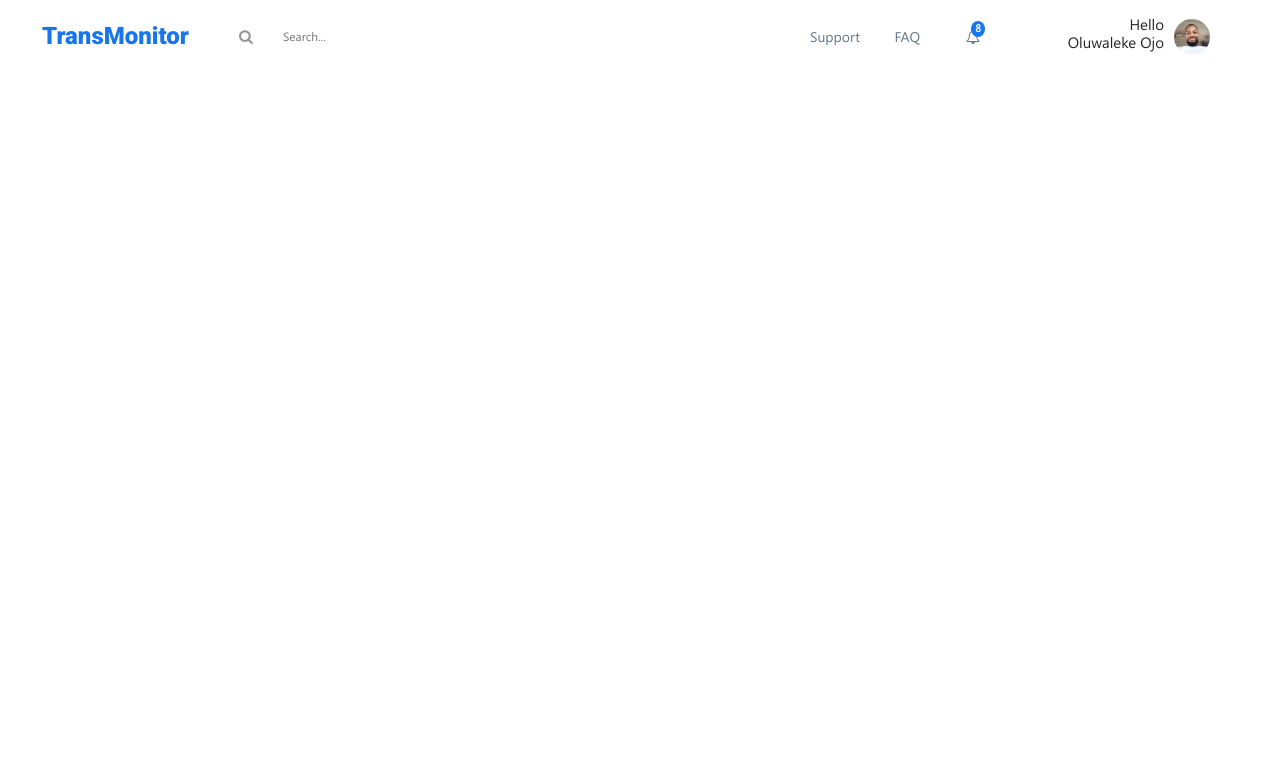
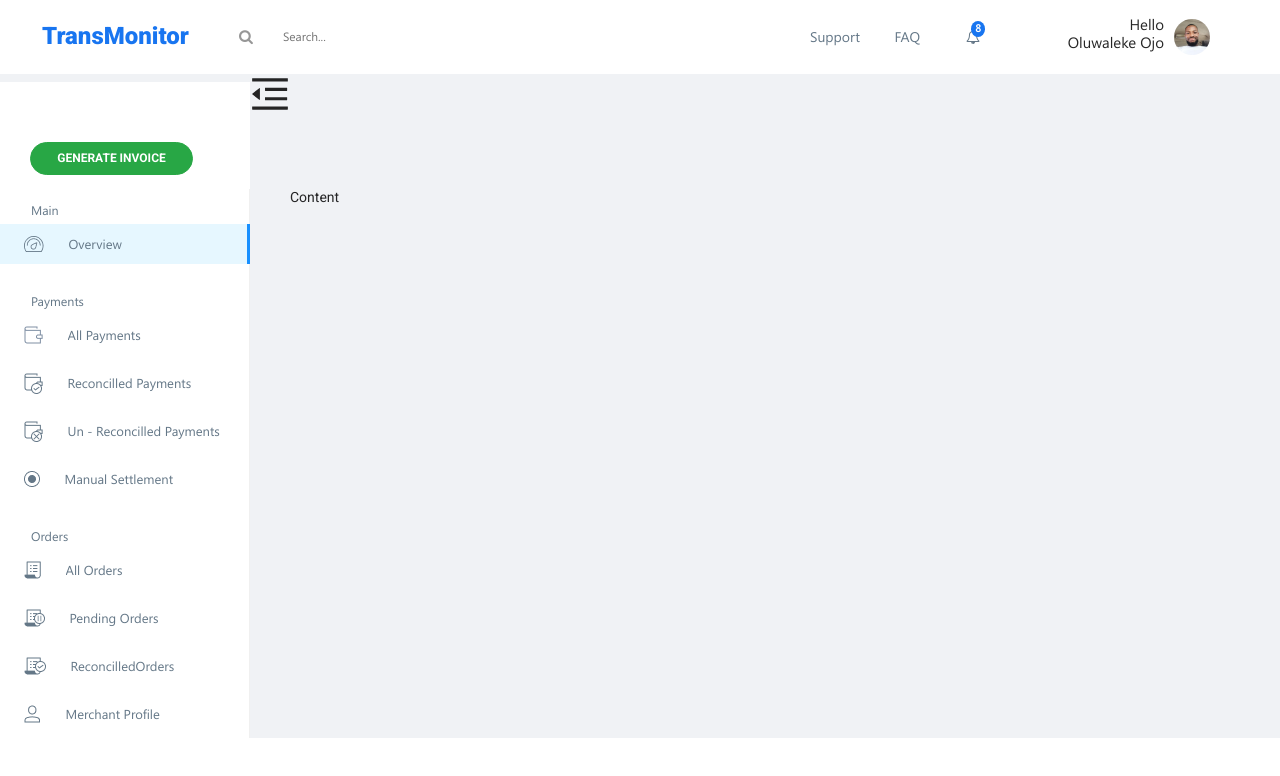
Before and after one commit to orsdev/transmonitordashboard, a React (Create React App) app: page / in a window 1280 px wide. Shown: the top 776 px of the page. Built offline with nearby package versions, Linux system fonts and the light colour scheme.

Commit message:
sidebar component added to app

```diff
--- a/src/assets/css/style.css
+++ b/src/assets/css/style.css
@@ -130,6 +130,69 @@
     font-size: 1.8rem;
   }
 }
+.ant-layout-sider {
+  background: #fff;
+  padding-top: 60px;
+  margin-top: 8px;
+}
+.ant-layout-sider ul {
+  font-family: "Segoe UI Regular";
+  margin: 0;
+  padding: 0;
+  margin-top: 14px;
+  list-style: none;
+}
+.ant-layout-sider ul li {
+  color: #647787;
+  display: flex;
+  align-items: center;
+  font-size: 1.3rem;
+  padding-top: 11px;
+  padding-bottom: 10px;
+  padding-left: 31px;
+  cursor: pointer;
+}
+.ant-layout-sider ul li:hover {
+  opacity: 0.7;
+}
+.ant-layout-sider ul li.active {
+  background: #e5e5e5;
+  border-left: 4px solid #1875f0;
+}
+.ant-layout-sider ul li img {
+  margin-right: 14.5px;
+}
+.ant-layout-sider h5 {
+  font-family: "Segoe UI Regular";
+  color: #647787;
+  padding-left: 31px;
+}
+.ant-layout-sider-invoice {
+  width: 163px;
+  height: 33px;
+  border-radius: 30px;
+  -webkit-border-radius: 30px;
+  -moz-border-radius: 30px;
+  -ms-border-radius: 30px;
+  -o-border-radius: 30px;
+  font-size: 1.2rem;
+  font-weight: 700;
+}
+.ant-layout-sider-main {
+  margin-top: 14px;
+}
+.ant-layout-sider-payments, .ant-layout-sider-orders {
+  margin-top: 30px;
+}
+
+.ant-layout-header {
+  background: transparent;
+}
+.ant-layout-header svg {
+  width: 40px;
+  height: 40px;
+}
+
 @font-face {
   font-family: "Segoe UI Regular";
   font-style: normal;
--- /dev/null
+++ b/src/assets/sass/components/_sidebar.scss
@@ -0,0 +1,73 @@
+.ant-layout-sider {
+  background: $white;
+  padding-top: 60px;
+  margin-top: 8px;
+
+  ul {
+    font-family: 'Segoe UI Regular';
+    margin: 0;
+    padding: 0;
+    margin-top: 14px;
+    list-style: none;
+
+    li {
+      color: $teal;
+      display: flex;
+      align-items: center;
+      font-size: 1.3rem;
+      padding-top: 11px;
+      padding-bottom: 10px;
+      padding-left: 31px;
+      cursor: pointer;
+
+      &:hover {
+        opacity: 0.7;
+      }
+
+      &.active {
+        background: $lightblue;
+        border-left: 4px solid $blue;
+      }
+
+      img {
+        margin-right: 14.5px;
+      }
+    }
+  }
+
+  h5 {
+    font-family: 'Segoe UI Regular';
+    color: $teal;
+    padding-left: 31px;
+  }
+
+  &-invoice {
+    width: 163px;
+    height: 33px;
+    border-radius: 30px;
+    -webkit-border-radius: 30px;
+    -moz-border-radius: 30px;
+    -ms-border-radius: 30px;
+    -o-border-radius: 30px;
+    font-size: 1.2rem;
+    font-weight: 700;
+  }
+
+  &-main {
+    margin-top: 14px;
+  }
+
+  &-payments,
+  &-orders {
+    margin-top: 30px;
+  }
+}
+
+.ant-layout-header {
+  background: transparent;
+
+  svg {
+    width: 40px;
+    height: 40px;
+  }
+}
--- a/src/assets/sass/style.scss
+++ b/src/assets/sass/style.scss
@@ -1,5 +1,6 @@
 @import './includes/colors';
 @import './components/navbar';
+@import './components/sidebar';
 
 @font-face {
   font-family: 'Segoe UI Regular';
--- /dev/null
+++ b/src/components/main.js
@@ -0,0 +1,52 @@
+import React, { useState, useEffect } from 'react';
+import { Layout } from 'antd';
+import Sidebar from './sidebar';
+import {
+  MenuUnfoldOutlined,
+  MenuFoldOutlined,
+} from '@ant-design/icons';
+
+const { Header, Content } = Layout;
+
+function Main() {
+  const [collapsed, setCollapsed] = useState(false);
+
+  useEffect(() => {
+    if (window.matchMedia("(max-width: 850px)").matches) {
+      setCollapsed(true);
+    }
+  }, []);
+
+
+
+  function toggle() {
+    setCollapsed(!collapsed);
+  };
+
+  return (
+    <>
+      <Layout>
+        <Sidebar collapsed={collapsed} />
+        <Layout className="site-layout">
+          <Header className="site-layout-background" style={{ padding: 0 }}>
+            {React.createElement(collapsed ? MenuUnfoldOutlined : MenuFoldOutlined, {
+              className: 'trigger',
+              onClick: toggle,
+            })}
+          </Header>
+          <Content
+            className="site-layout-background"
+            style={{
+              margin: '24px 16px',
+              padding: 24
+            }}
+          >
+            Content
+          </Content>
+        </Layout>
+      </Layout>
+    </>
+  )
+}
+
+export default Main;
--- /dev/null
+++ b/src/components/sidebar.js
@@ -0,0 +1,84 @@
+import React from 'react';
+import { Layout, Menu } from 'antd';
+import Overview from '../assets/images/icons/overview.png';
+import Reconcilled from '../assets/images/icons/reconcilled-payment.png';
+import AllPayment from '../assets/images/icons/all-payments.png';
+import Unreconcilled from '../assets/images/icons/unreconcilled-payment.png';
+import ManualSettlement from '../assets/images/icons/manual-settlement.png';
+import AllOrders from '../assets/images/icons/all-order.png';
+import PendingOrders from '../assets/images/icons/pending-orders.png';
+import ReconcilledOrders from '../assets/images/icons/reconcilled-order.png';
+import MerchantProfile from '../assets/images/icons/merchant.png';
+
+const { Sider } = Layout;
+
+function Sidebar({ collapsed }) {
+  return (
+    <Sider
+      trigger={null}
+      breakpoint="md"
+      collapsedWidth="0"
+      collapsible
+      collapsed={collapsed}
+      width="250px"
+      style={{
+        minHeight: '100%'
+      }}>
+      <button className="btn btn-lg btn-success ant-layout-sider-invoice ml-5">
+        GENERATE INVOICE
+      </button>
+      <Menu mode="inline" defaultSelectedKeys={['1']}>
+        <header className="ant-layout-sider-main">
+          <h5>Main</h5>
+        </header>
+        <Menu.Item key="1" icon={<img src={Overview} alt="Overview" />}>
+          Overview
+        </Menu.Item>
+        <header className="ant-layout-sider-payments">
+          <h5>Payments</h5>
+        </header>
+        <Menu.Item key="2" icon={<img src={AllPayment} alt="All Payments" />}>
+          All Payments
+        </Menu.Item>
+        <Menu.Item
+          key="3"
+          icon={<img src={Reconcilled} alt="Reconcilled Payments" />}>
+          Reconcilled Payments
+        </Menu.Item>
+        <Menu.Item
+          key="4"
+          icon={<img src={Unreconcilled} alt="Unreconcilled Payments" />}>
+          Un - Reconcilled Payments
+        </Menu.Item>
+        <Menu.Item
+          key="5"
+          icon={<img src={ManualSettlement} alt="Manual Settlement" />}>
+          Manual Settlement
+        </Menu.Item>
+        <header className="ant-layout-sider-orders">
+          <h5>Orders</h5>
+        </header>
+        <Menu.Item key="6" icon={<img src={AllOrders} alt="All Orders" />}>
+          All Orders
+        </Menu.Item>
+        <Menu.Item
+          key="7"
+          icon={<img src={PendingOrders} alt="Pending Orders" />}>
+          Pending Orders
+        </Menu.Item>
+        <Menu.Item
+          key="8"
+          icon={<img src={ReconcilledOrders} alt="Reconcilled Orders" />}>
+          ReconcilledOrders
+        </Menu.Item>
+        <Menu.Item
+          key="9"
+          icon={<img src={MerchantProfile} alt="Merchant Profile" />}>
+          Merchant Profile
+        </Menu.Item>
+      </Menu>
+    </Sider>
+  );
+}
+
+export default Sidebar;
--- a/src/views/dashboard.js
+++ b/src/views/dashboard.js
@@ -1,10 +1,12 @@
 import React from 'react';
+import Main from '../components/main';
 import Navbar from '../components/navbar';
 
 function Dashboard() {
   return (
     <>
       <Navbar />
+      <Main />
     </>
   )
 }
```
